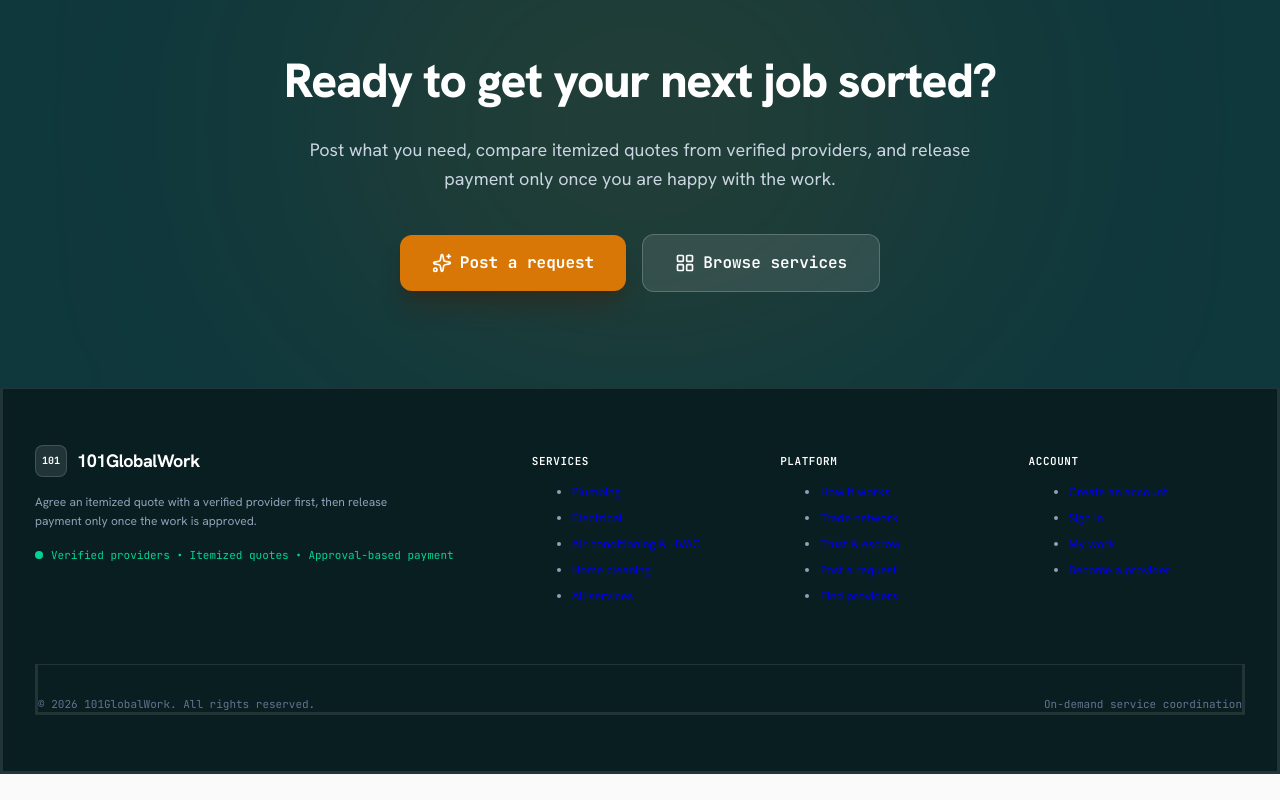
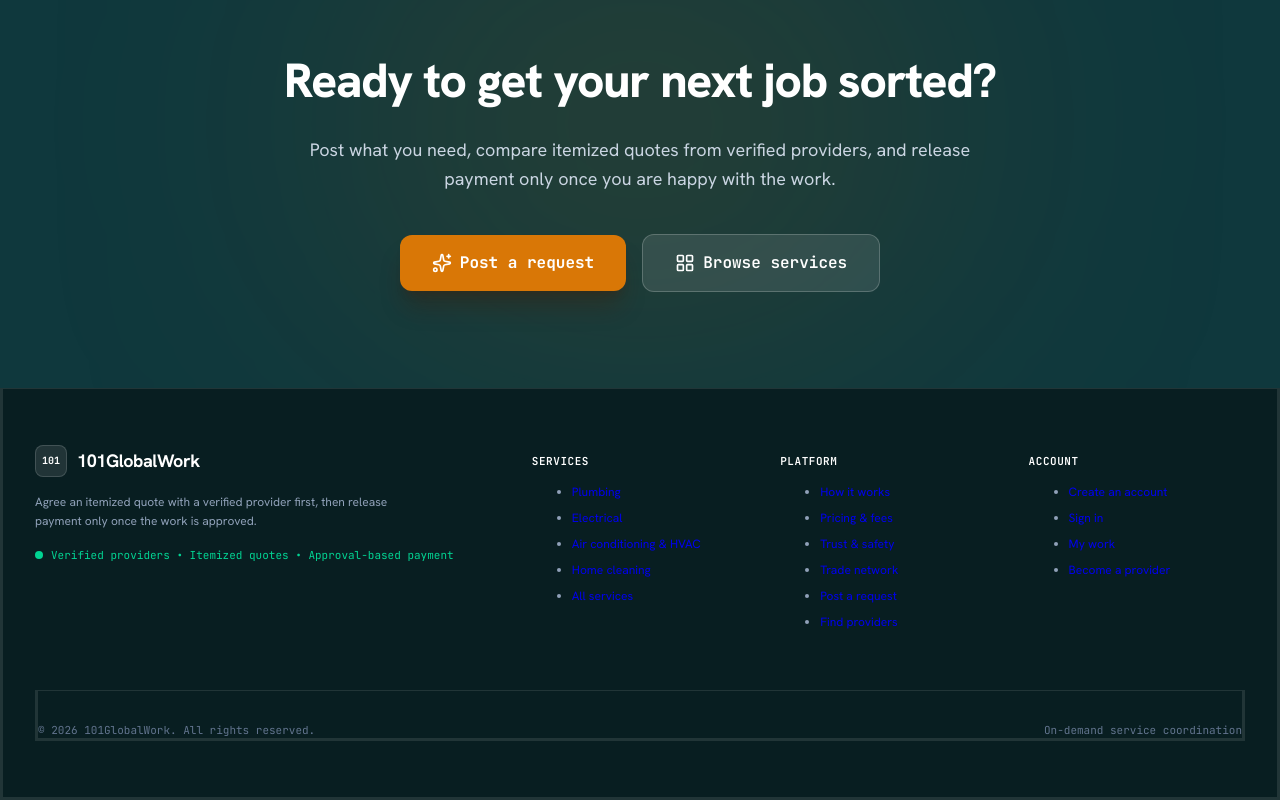
Before and after one commit to labour-marketluxo/101globalwork.com, a Next.js app: page / in a window 1280 px wide. Shown: the part 4514-5314 px from the top of the page. Before the commit the page ends 5288 px from the top, so only its background shows below. Built offline with nearby package versions, Linux system fonts and the light colour scheme; no server answers.

Commit message:
refactor(nav): point the footer at the dedicated routes
The Platform column linked to landing-page anchors for how-it-works and trust;
both now have their own routes and pricing joins the list. The trade-network entry
stays an anchor, because that section is still on the landing page.

```diff
--- a/components/navigation/Footer.tsx
+++ b/components/navigation/Footer.tsx
@@ -30,9 +30,10 @@ const COLUMNS = [
   {
     heading: 'Platform',
     links: [
-      { href: '/#how-it-works', label: 'How it works' },
+      { href: '/how-it-works', label: 'How it works' },
+      { href: '/pricing', label: 'Pricing & fees' },
+      { href: '/trust-and-safety', label: 'Trust & safety' },
       { href: '/#verticals', label: 'Trade network' },
-      { href: '/#trust', label: 'Trust & escrow' },
       { href: '/requests/new', label: 'Post a request' },
       { href: '/search', label: 'Find providers' },
     ],
```
